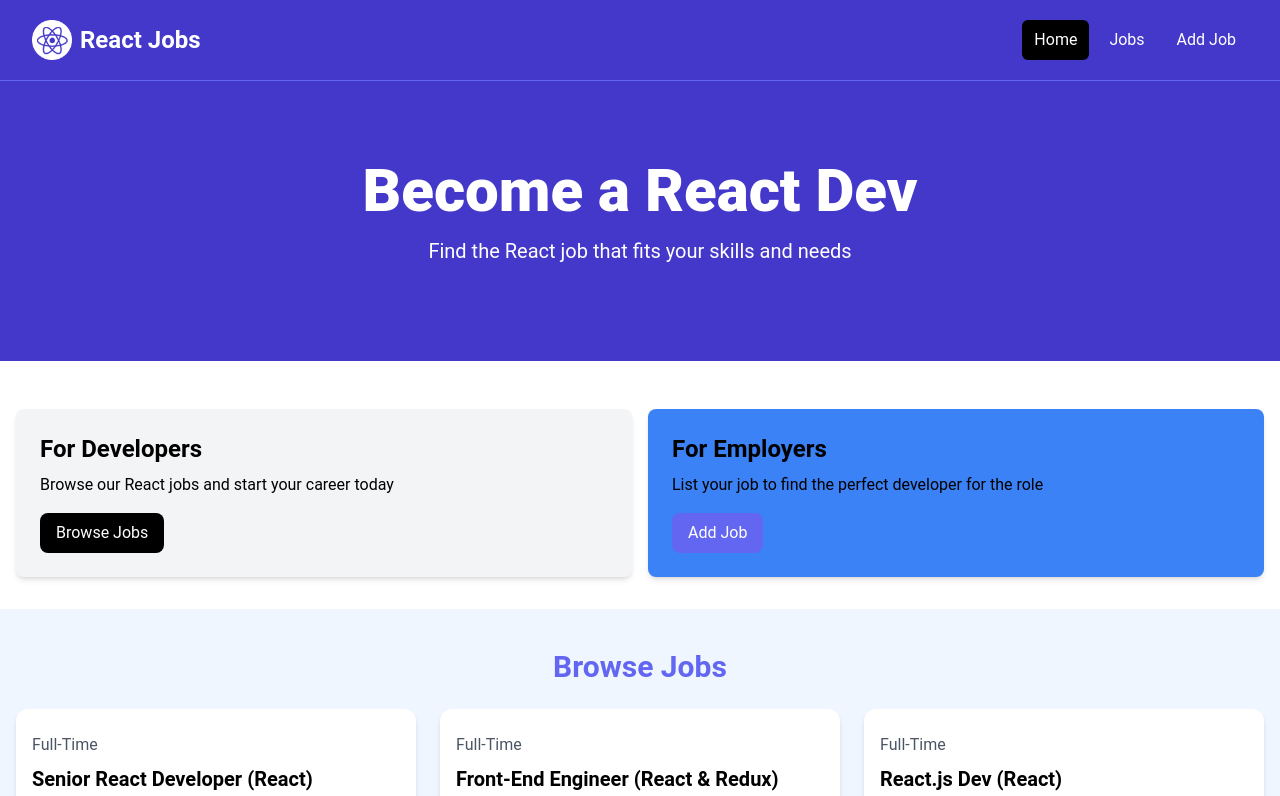
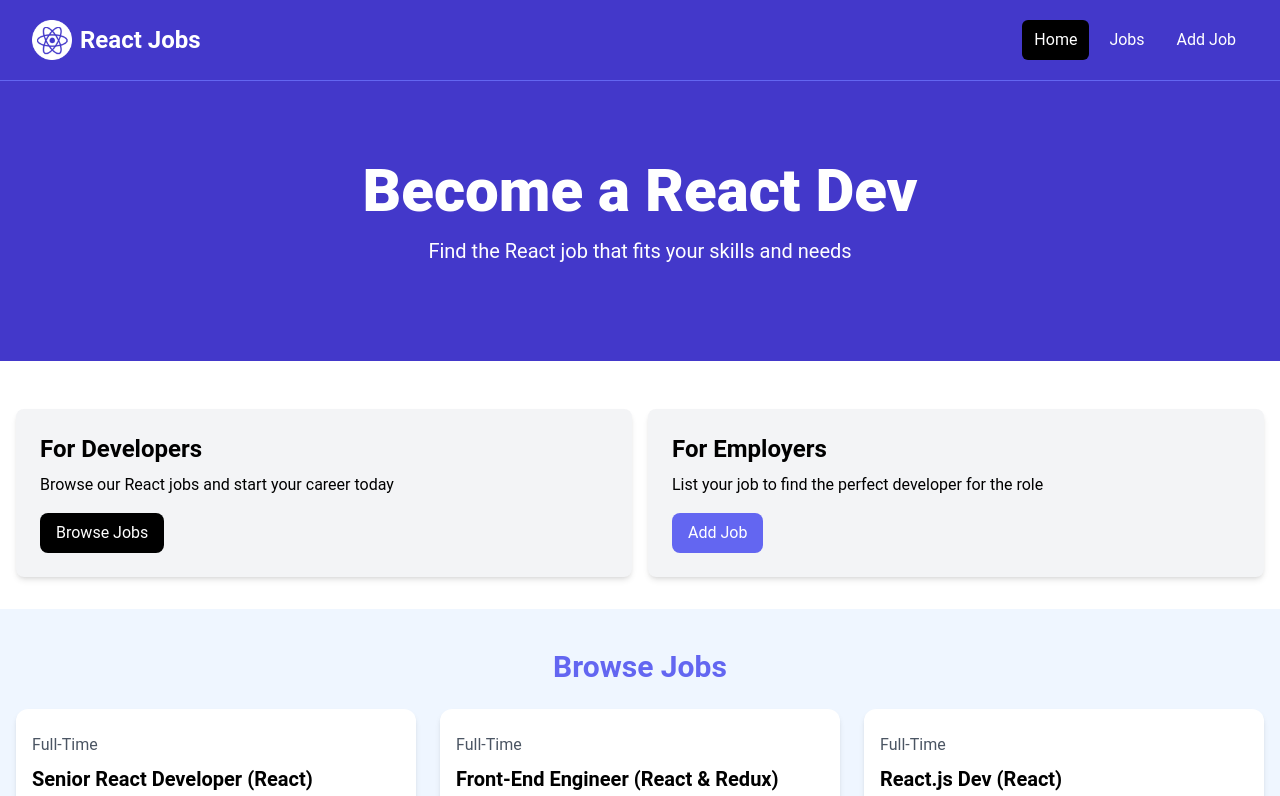
Before and after one commit to finalblaster/Flop, a React (Vite) app: page / in a window 1280 px wide. Shown: the top 796 px of the page. Built offline with nearby package versions, Linux system fonts and the light colour scheme.

Commit message:
changement titre

```diff
--- a/src/components/HomeCards.jsx
+++ b/src/components/HomeCards.jsx
@@ -19,7 +19,7 @@ function HomeCards() {
                 </a>
             </Card>
 
-            <Card bg="bg-blue-500">
+            <Card>
             <h2 className="text-2xl font-bold">For Employers</h2>
             <p className="mt-2 mb-4">
               List your job to find the perfect developer for the role
```
